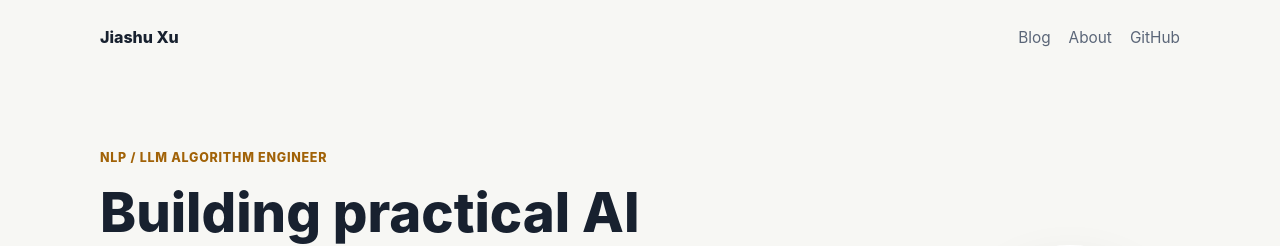
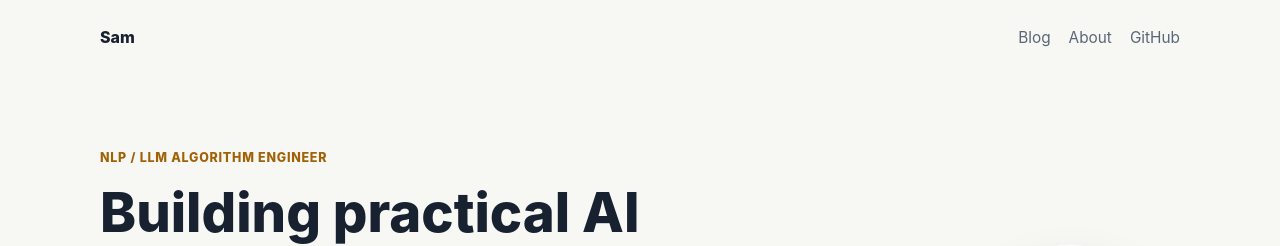
Before and after one commit to CraveDL/CraveDL.github.io, a Jekyll site: the page built from index.md, in a window 1280 px wide. Shown: the top 246 px of the page. Built offline with Jekyll 4.4.1, drawn with Linux system fonts in a browser that asks for light colours; grey boxes are pictures that could not be loaded.

Commit message:
Update site display name

```diff
--- a/_config.yml
+++ b/_config.yml
@@ -1,9 +1,9 @@
-title: Jiashu Xu
+title: Sam
 description: Practical notes on NLP, LLM applications, RAG, multimodal document understanding, and knowledge graphs.
 url: "https://cravedl.github.io"
 baseurl: ""
 author:
-  name: Jiashu Xu
+  name: Sam
   github: CraveDL
   email: happybird924@gmail.com
 markdown: kramdown
--- a/_layouts/default.html
+++ b/_layouts/default.html
@@ -10,7 +10,7 @@
   </head>
   <body>
     <header class="site-header">
-      <a class="brand" href="/">Jiashu Xu</a>
+      <a class="brand" href="/">Sam</a>
       <nav aria-label="Primary navigation">
         <a href="/blog/">Blog</a>
         <a href="/about/">About</a>
--- a/index.md
+++ b/index.md
@@ -17,7 +17,7 @@ title: Home
       <a class="button secondary" href="/about/">About me</a>
     </div>
   </div>
-  <img class="avatar" src="https://github.com/CraveDL.png" alt="Jiashu Xu GitHub avatar">
+  <img class="avatar" src="https://github.com/CraveDL.png" alt="Sam GitHub avatar">
 </section>
 
 <section class="metrics" aria-label="Selected project impact">
```
Also changed, not shown: about.md (+1 -1 lines), README.md.
